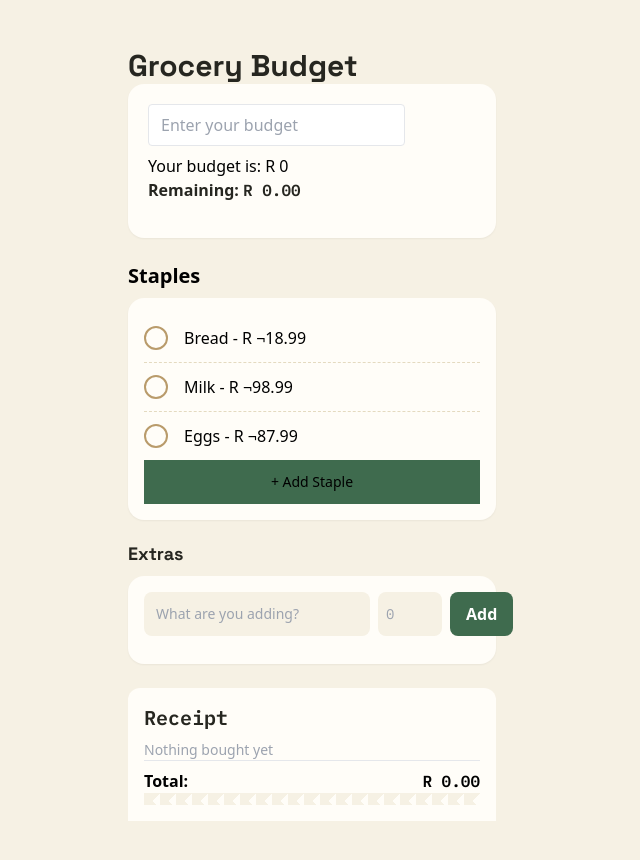
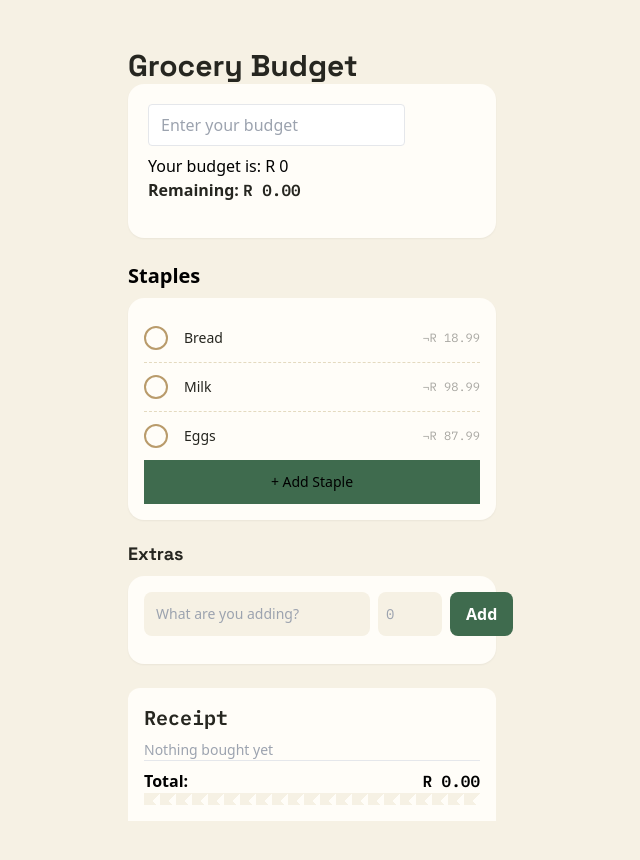
Before and after one commit to Khulekani1211/grocery-budget-app, a React (Vite) app: page / in a window 1280 px wide. Shown: the top 860 px of the page, without its empty margins (328-968 px from the left). Built offline with nearby package versions, Linux system fonts and the light colour scheme.

Commit message:
Restyling Staples Row for checked and unchecked

```diff
--- a/src/components/StapleRow.jsx
+++ b/src/components/StapleRow.jsx
@@ -1,5 +1,6 @@
 import {useState} from 'react';
 import {COLORS} from '../constants/colors.js';
+import Money from './Money.jsx';
 
 export default function StapleRow({ item, isEditing, onRowClick, onConfirm, onCancel }) {
   const [priceDraft, setPriceDraft] = useState(String(item.defaultPrice));
@@ -35,12 +36,6 @@ export default function StapleRow({ item, isEditing, onRowClick, onConfirm, onCa
     return (
         <li className="flex items-center gap-2 py-1">
 
-            {/* <input
-                type="checkbox"
-                checked={!!item.checked}
-                onChange={onRowClick}
-            />
-            {item.name} - R {item.checked ? item.price : `¬${item.defaultPrice}`} */}
             <button
                 onClick={onRowClick}
                 className="rounded-full flex items-center justify-center mr-2 shrink-0"
@@ -55,7 +50,27 @@ export default function StapleRow({ item, isEditing, onRowClick, onConfirm, onCa
             >
                 {item.checked && '✓'}
             </button>
-            {item.name} - R {item.checked ? item.price : `¬${item.defaultPrice}`}
+
+            <span
+                style={{
+                    color: COLORS.ink,
+                    opacity: item.checked ? 0.5 : 1,
+                    textDecoration: item.checked ? 'line-through' : 'none',
+                }}
+                className="flex-1 text-sm"
+            >
+                {item.name}
+            </span>
+
+            {
+                item.checked ? (
+                    <Money value={item.price} />
+                ) : (
+                    <span style={{ color: COLORS.ink, opacity: 0.4, fontFamily: '"IBM Plex Mono", monospace' }} className="text-xs">
+                        ¬R {item.defaultPrice.toFixed(2)}
+                    </span>
+                )
+            }
 
         </li>
     );
```
